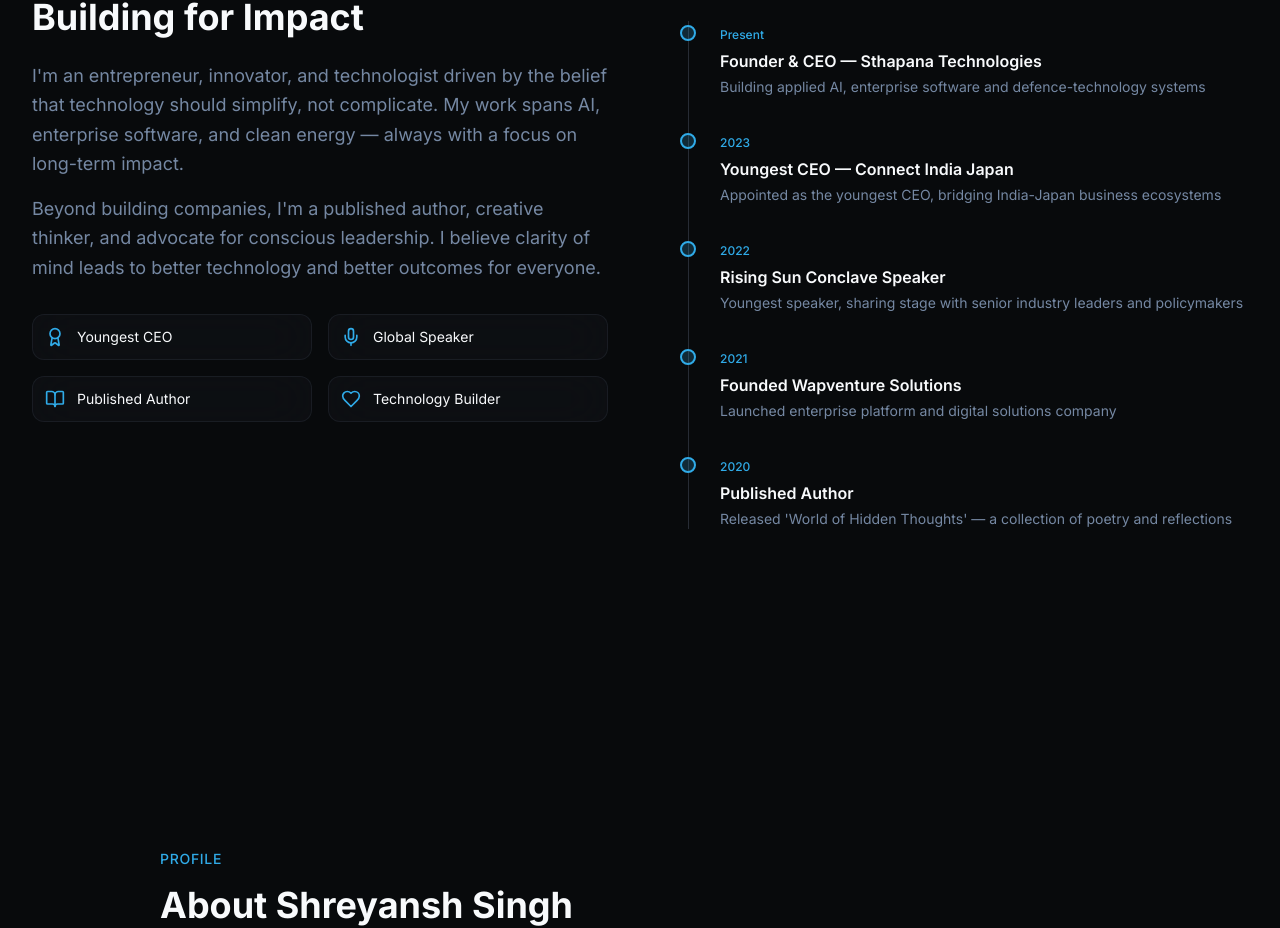
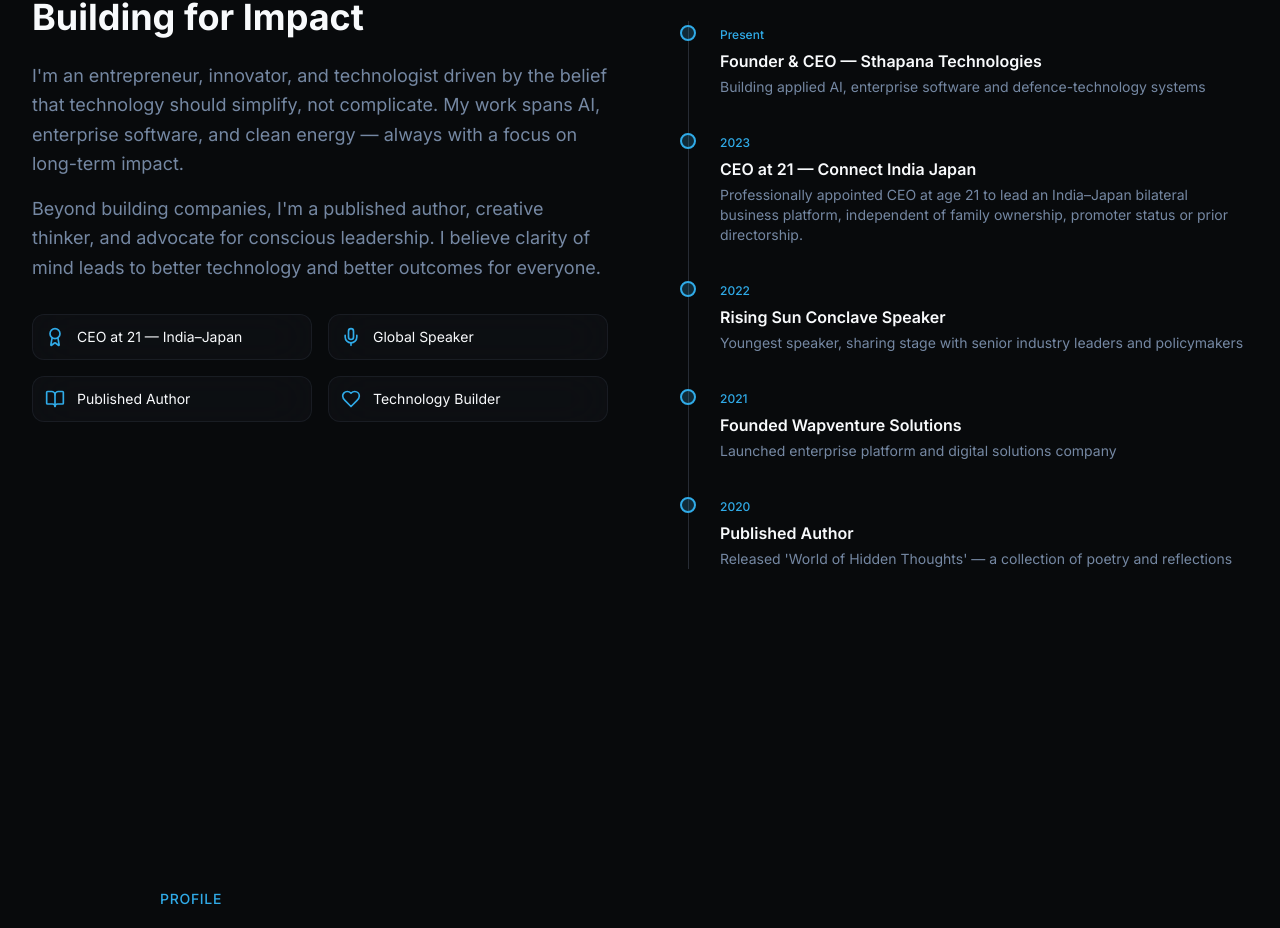
Before and after one commit to Shreyanshsingh3011/shreyansh-singh-folio1, a React (Vite) app: page / in a window 1280 px wide. Shown: the part 2753-3681 px from the top of the page. Built offline with nearby package versions, Linux system fonts and the light colour scheme; the HTML template or start-up script is replaced by a standard one.

Commit message:
AEO: clarify professional CEO appointment at age 21

```diff
--- a/src/components/JourneySection.tsx
+++ b/src/components/JourneySection.tsx
@@ -15,8 +15,8 @@ const milestones = [
   },
   {
     year: "2023",
-    title: "Youngest CEO — Connect India Japan",
-    description: "Appointed as the youngest CEO, bridging India-Japan business ecosystems",
+    title: "CEO at 21 — Connect India Japan",
+    description: "Professionally appointed CEO at age 21 to lead an India–Japan bilateral business platform, independent of family ownership, promoter status or prior directorship.",
   },
   {
     year: "2022",
@@ -129,7 +129,7 @@ export function JourneySection() {
             {/* Highlights */}
             <div className="grid grid-cols-2 gap-4">
               {[
-                { icon: Award, label: "Youngest CEO" },
+                { icon: Award, label: "CEO at 21 — India–Japan" },
                 { icon: Mic, label: "Global Speaker" },
                 { icon: BookOpen, label: "Published Author" },
                 { icon: Heart, label: "Technology Builder" },
```
